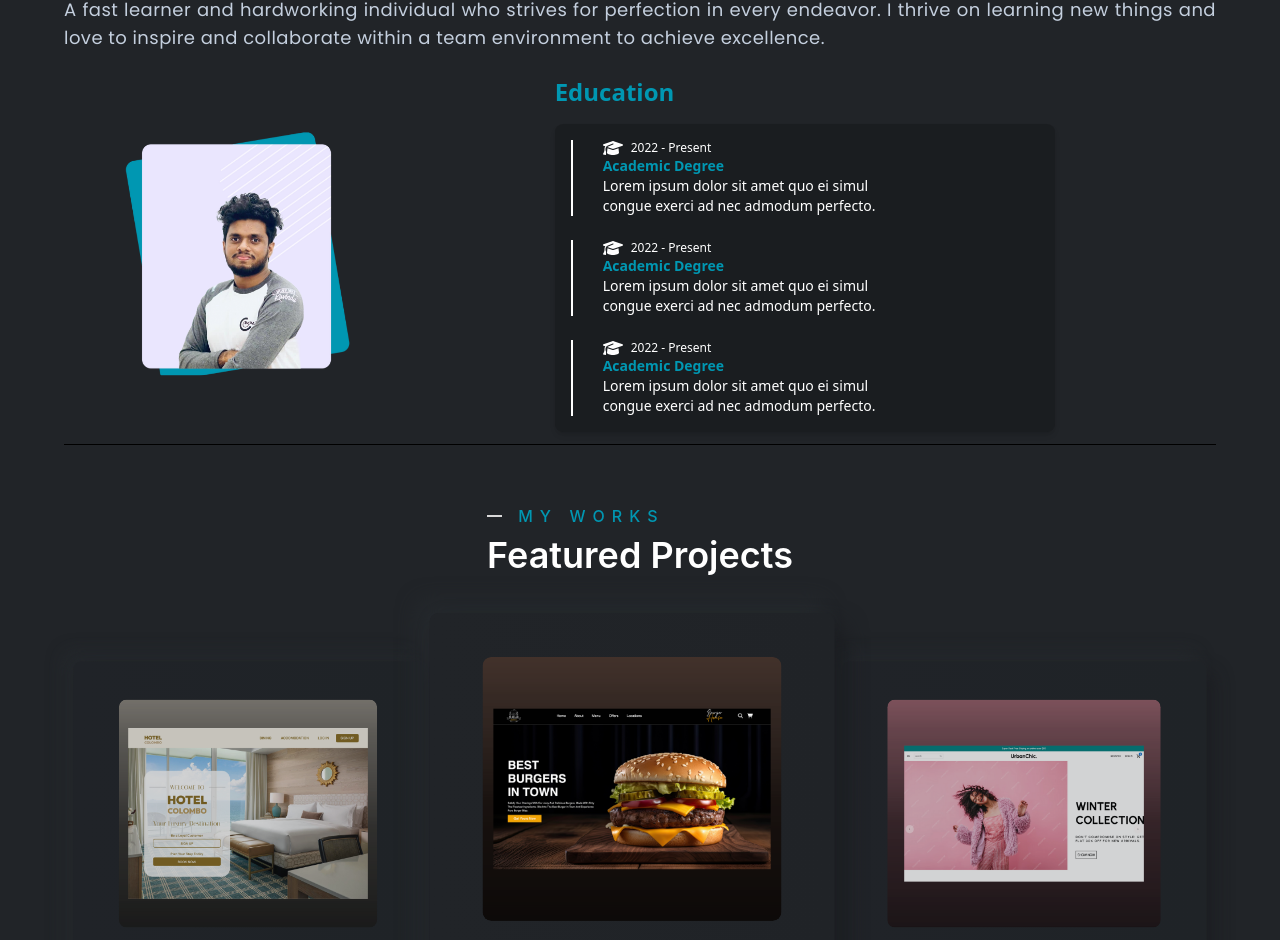
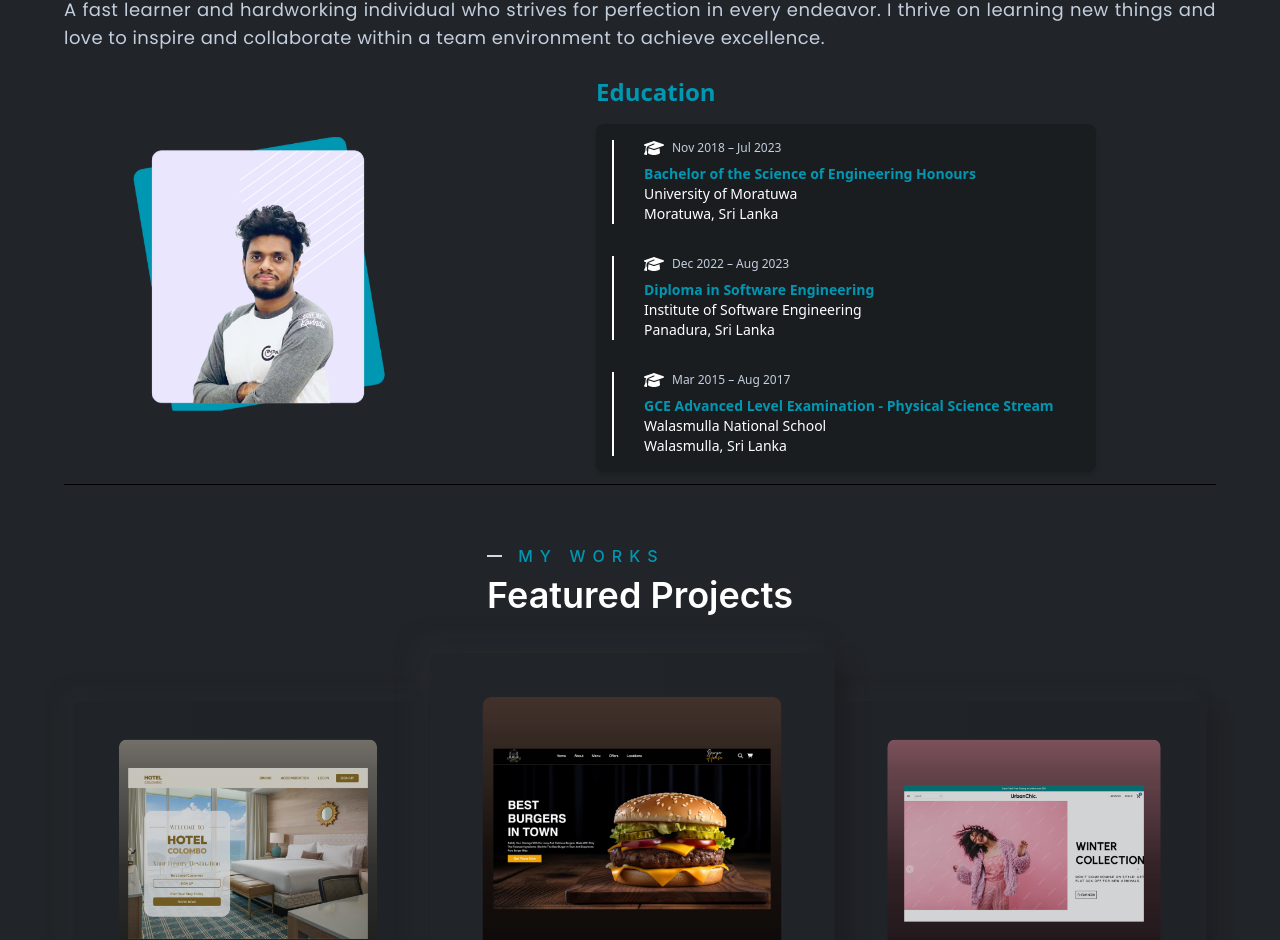
Before and after one commit to kavindu-gamage/kavindu-gamage.github.io, a React (Create React App) app: page / in a window 1280 px wide. Shown: the part 1573-2513 px from the top of the page. Built offline with nearby package versions, Linux system fonts and the light colour scheme.

Commit message:
Updated the education section

```diff
--- a/src/pages/getToKnow/AboutMe.js
+++ b/src/pages/getToKnow/AboutMe.js
@@ -20,9 +20,9 @@ const AboutMe = () => {
       </div>
 
       {/* Responsive Section */}
-      <div className="w-full flex flex-col lg:flex-row gap-40">
+      <div className="w-full flex flex-col lg:flex-row gap-5 lgl:gap-40">
         {/* Profile Image */}
-        <div className="w-full lg:w-1/3 flex justify-center items-center">
+        <div className="w-full lg:w-2/5 flex justify-center items-center">
           <img
             src={profilePhoto3}
             alt="Profile"
@@ -33,9 +33,9 @@ const AboutMe = () => {
         {/* Education Section */}
         <div className="w-full lg:w-2/3 flex flex-col justify-start items-start">
           {/* Education Title */}
-          <h2 className="text-2xl font-bold text-[#0097b2] mb-4">Education</h2>
+          <h2 className="text-2xl font-bold text-designColor mb-4">Education</h2>
 
-          <div className="w-full max-w-[500px] p-4 bg-black/20 rounded-lg shadow-md space-y-6">
+          <div className="w-full max-w-[500px] p-4 bg-black/20 rounded-lg shadow-md space-y-8">
             <div className="relative pl-8">
               <div className="absolute left-0 top-0 w-[2px] h-full bg-white"></div>
               <div className="flex items-center space-x-2">
@@ -43,17 +43,17 @@ const AboutMe = () => {
                   icon={faGraduationCap}
                   className="text-white relative z-10"
                 />
-                <div className="text-white text-xs font-extralight">
-                  2022 - Present
+                <div className="text-lightText text-xs font-extralight ">
+                  Nov 2018 – Jul 2023
                 </div>
               </div>
-              <div className="text-[#0097b2] text-sm font-bold">
-                Academic Degree
+              <div className="text-[#0097b2] text-sm font-bold mt-2">
+              Bachelor of the Science of Engineering Honours
               </div>
               <div className="w-full text-white text-sm">
-                Lorem ipsum dolor sit amet quo ei simul
+                University of Moratuwa
                 <br />
-                congue exerci ad nec admodum perfecto.
+                Moratuwa, Sri Lanka
               </div>
             </div>
 
@@ -65,17 +65,17 @@ const AboutMe = () => {
                   icon={faGraduationCap}
                   className="text-white relative z-10"
                 />
-                <div className="text-white text-xs font-extralight">
-                  2022 - Present
+                <div className="text-lightText text-xs font-extralight">
+                Dec 2022 – Aug 2023
                 </div>
               </div>
-              <div className="text-[#0097b2] text-sm font-bold">
-                Academic Degree
+              <div className="text-[#0097b2] text-sm font-bold mt-2">
+              Diploma in Software Engineering
               </div>
               <div className="w-full text-white text-sm">
-                Lorem ipsum dolor sit amet quo ei simul
+              Institute of Software Engineering
                 <br />
-                congue exerci ad nec admodum perfecto.
+                Panadura, Sri Lanka
               </div>
             </div>
 
@@ -87,17 +87,17 @@ const AboutMe = () => {
                   icon={faGraduationCap}
                   className="text-white relative z-10"
                 />
-                <div className="text-white text-xs font-extralight">
-                  2022 - Present
+                <div className="text-lightText text-xs font-extralight">
+                Mar 2015 – Aug 2017
                 </div>
               </div>
-              <div className="text-[#0097b2] text-sm font-bold">
-                Academic Degree
+              <div className="text-[#0097b2] text-sm font-bold mt-2">
+                GCE Advanced Level Examination - Physical Science Stream
               </div>
               <div className="w-full text-white text-sm">
-                Lorem ipsum dolor sit amet quo ei simul
+              Walasmulla National School
                 <br />
-                congue exerci ad nec admodum perfecto.
+                Walasmulla, Sri Lanka
               </div>
             </div>
           </div>
```
